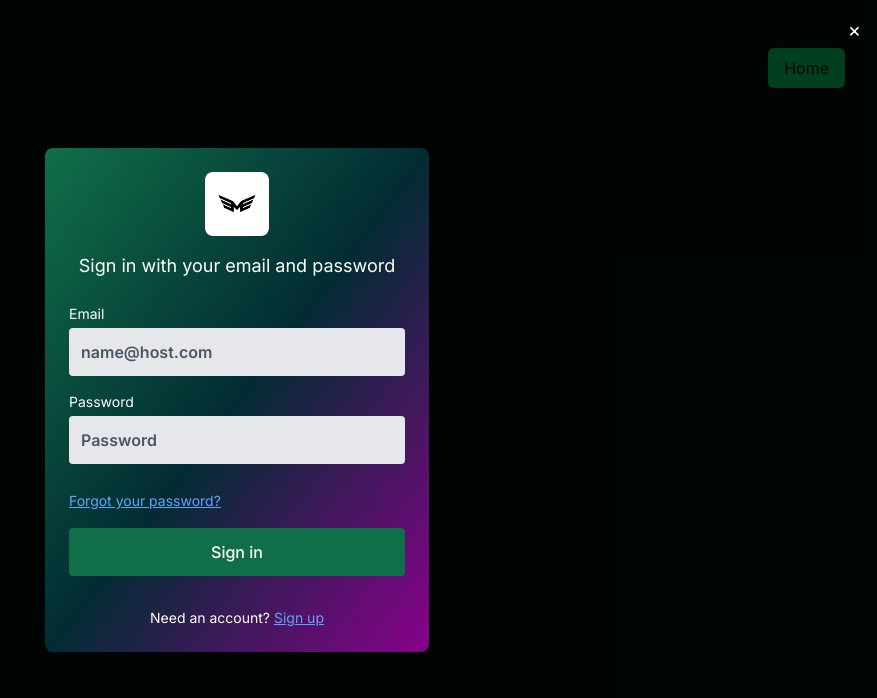
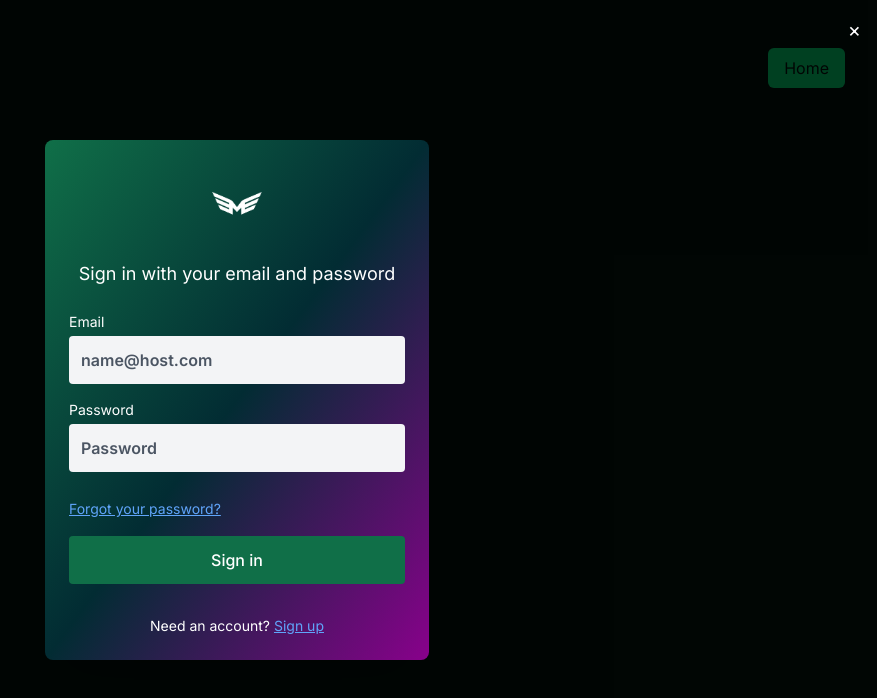
Before and after one commit to MorpheusAIs/Morpheus-Marketplace-API-Website, a Next.js app: page /login-direct in a window 1280 px wide. Shown: the top 698 px of the page, without its empty margins (403-1280 px from the left). Built offline with nearby package versions, Linux system fonts and the light colour scheme; no server answers.

Commit message:
fix styling

```diff
--- a/src/components/auth/AuthModal.tsx
+++ b/src/components/auth/AuthModal.tsx
@@ -141,11 +141,11 @@ export default function AuthModal({ isOpen, onClose, onSuccess }: AuthModalProps
       <div className="bg-gradient-to-br from-[#106F48] via-[#022C33] to-[#88018B] p-6 rounded-lg max-w-sm w-full mx-4 shadow-2xl">
         <div className="text-center mb-6">
           {/* Morpheus Logo */}
-          <div className="w-16 h-16 mx-auto mb-4 bg-white rounded-lg flex items-center justify-center p-2">
+          <div className="w-20 h-20 mx-auto mb-4 flex items-center justify-center">
             <img
               src="/images/mor_mark_white.png"
               alt="Morpheus AI"
-              className="w-full h-full object-contain filter invert"
+              className="w-16 h-16 object-contain"
             />
           </div>
           {/* Title */}
@@ -182,7 +182,7 @@ export default function AuthModal({ isOpen, onClose, onSuccess }: AuthModalProps
                 value={email}
                 onChange={(e) => setEmail(e.target.value)}
                 required
-                className="w-full p-3 bg-gray-200 border-0 rounded text-black font-semibold placeholder-gray-600 focus:outline-none focus:ring-0"
+                className="w-full p-3 bg-gray-100 border-0 rounded text-black font-semibold placeholder-gray-600 focus:outline-none focus:ring-0 focus:bg-white focus:text-black"
                 placeholder="name@host.com"
               />
             </div>
@@ -194,7 +194,7 @@ export default function AuthModal({ isOpen, onClose, onSuccess }: AuthModalProps
                 value={password}
                 onChange={(e) => setPassword(e.target.value)}
                 required
-                className="w-full p-3 bg-gray-200 border-0 rounded text-black font-semibold placeholder-gray-600 focus:outline-none focus:ring-0"
+                className="w-full p-3 bg-gray-100 border-0 rounded text-black font-semibold placeholder-gray-600 focus:outline-none focus:ring-0 focus:bg-white focus:text-black"
                 placeholder="Password"
               />
             </div>
@@ -240,7 +240,7 @@ export default function AuthModal({ isOpen, onClose, onSuccess }: AuthModalProps
                   value={email}
                   onChange={(e) => setEmail(e.target.value)}
                   required
-                  className="w-full p-3 bg-gray-200 border-0 rounded text-black font-semibold placeholder-gray-600 focus:outline-none focus:ring-0"
+                  className="w-full p-3 bg-gray-100 border-0 rounded text-black font-semibold placeholder-gray-600 focus:outline-none focus:ring-0 focus:bg-white focus:text-black"
                   placeholder="name@host.com"
               />
             </div>
@@ -253,7 +253,7 @@ export default function AuthModal({ isOpen, onClose, onSuccess }: AuthModalProps
                   onChange={(e) => setPassword(e.target.value)}
                   required
                   minLength={8}
-                  className="w-full p-3 bg-gray-200 border-0 rounded text-black font-semibold placeholder-gray-600 focus:outline-none focus:ring-0"
+                  className="w-full p-3 bg-gray-100 border-0 rounded text-black font-semibold placeholder-gray-600 focus:outline-none focus:ring-0 focus:bg-white focus:text-black"
                   placeholder="Password (min 8 characters)"
               />
             </div>
@@ -265,7 +265,7 @@ export default function AuthModal({ isOpen, onClose, onSuccess }: AuthModalProps
                   value={confirmPassword}
                   onChange={(e) => setConfirmPassword(e.target.value)}
                   required
-                  className="w-full p-3 bg-gray-200 border-0 rounded text-black font-semibold placeholder-gray-600 focus:outline-none focus:ring-0"
+                  className="w-full p-3 bg-gray-100 border-0 rounded text-black font-semibold placeholder-gray-600 focus:outline-none focus:ring-0 focus:bg-white focus:text-black"
                   placeholder="Confirm Password"
               />
             </div>
@@ -345,7 +345,7 @@ export default function AuthModal({ isOpen, onClose, onSuccess }: AuthModalProps
                   value={email}
                   onChange={(e) => setEmail(e.target.value)}
                   required
-                  className="w-full p-3 bg-gray-200 border-0 rounded text-black font-semibold placeholder-gray-600 focus:outline-none focus:ring-0"
+                  className="w-full p-3 bg-gray-100 border-0 rounded text-black font-semibold placeholder-gray-600 focus:outline-none focus:ring-0 focus:bg-white focus:text-black"
                   placeholder="name@host.com"
               />
             </div>
```
